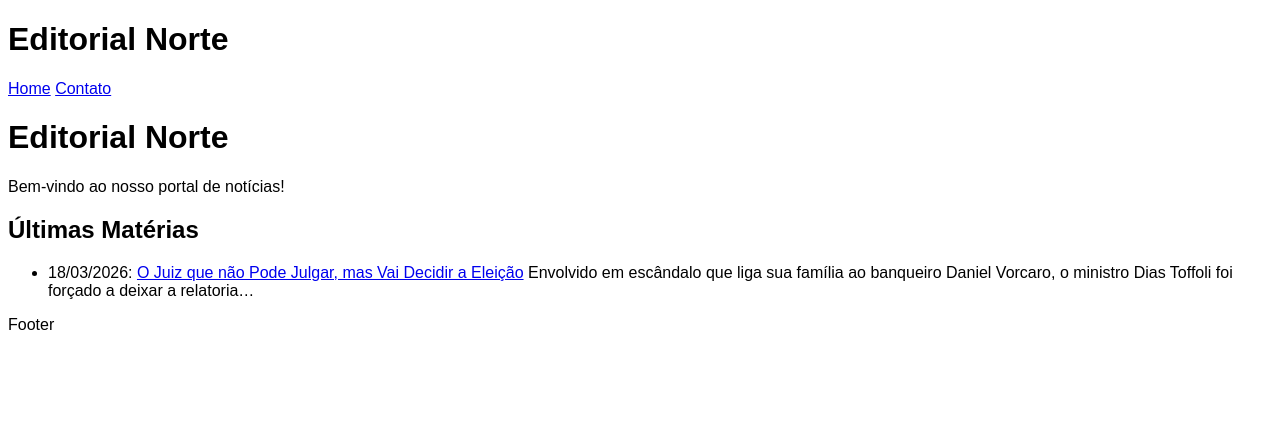
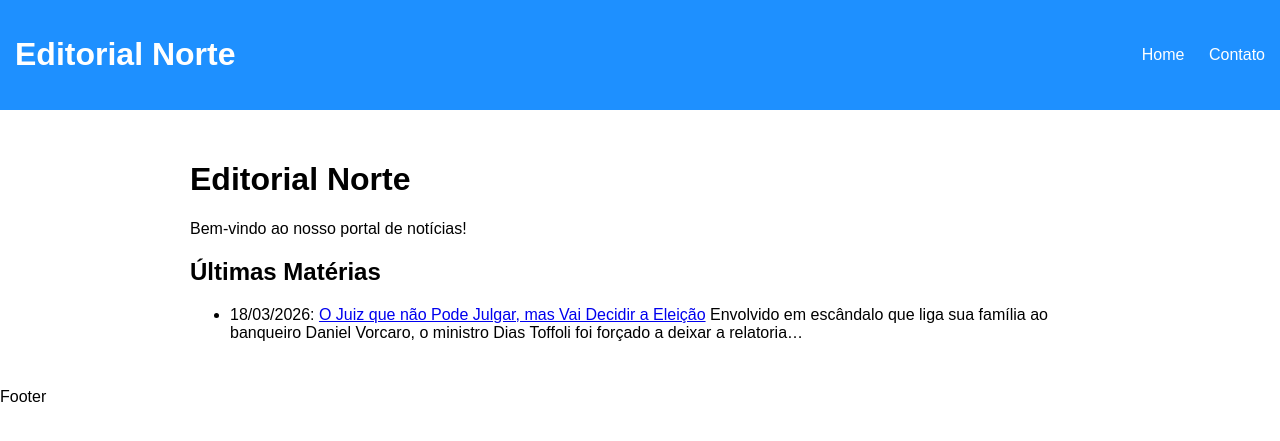
Before and after one commit to mercadao-portel/editorial-norte, a Jekyll site: the page built from index.md, in a window 1280 px wide. Shown: the top 441 px of the page. Built offline with Jekyll 4.4.1, drawn with Linux system fonts in a browser that asks for light colours.

Commit message:
Update style.css

```diff
--- a/assets/css/style.css
+++ b/assets/css/style.css
@@ -1 +1,35 @@
-body { font-family: Arial; }
+body {
+  font-family: Arial, sans-serif;
+  margin: 0;
+  padding: 0;
+}
+
+header {
+  background-color: #1E90FF;
+  padding: 15px;
+  color: white;
+  display: flex;
+  justify-content: space-between;
+  align-items: center;
+}
+
+header a {
+  color: white;
+  text-decoration: none;
+  margin-left: 20px;
+}
+
+h1 {
+  font-size: 2rem;
+}
+
+main {
+  max-width: 900px;
+  margin: 20px auto;
+  padding: 10px;
+}
+
+img {
+  max-width: 100%;
+  height: auto;
+}
```
